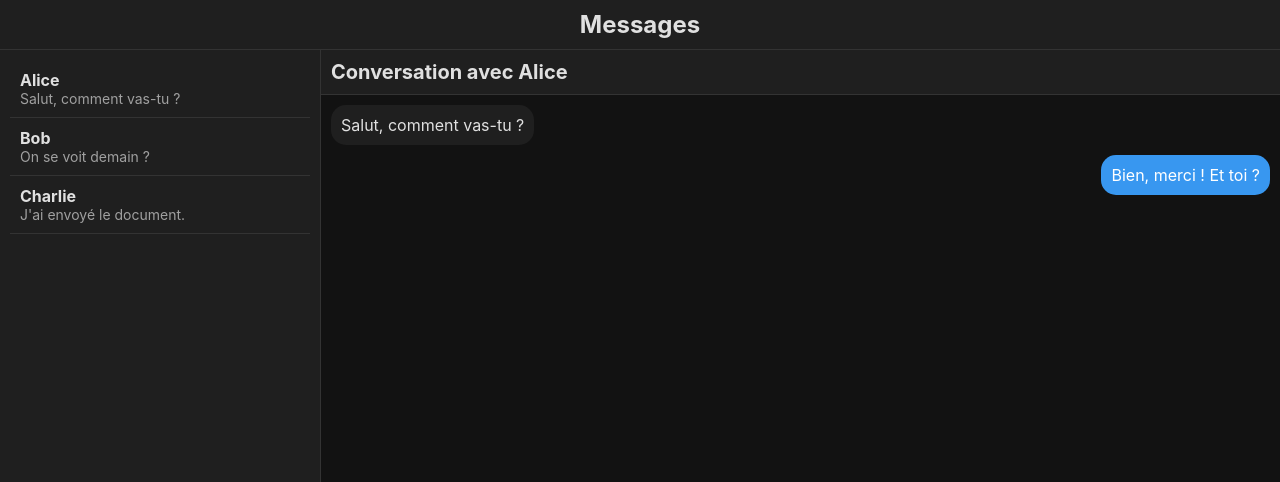
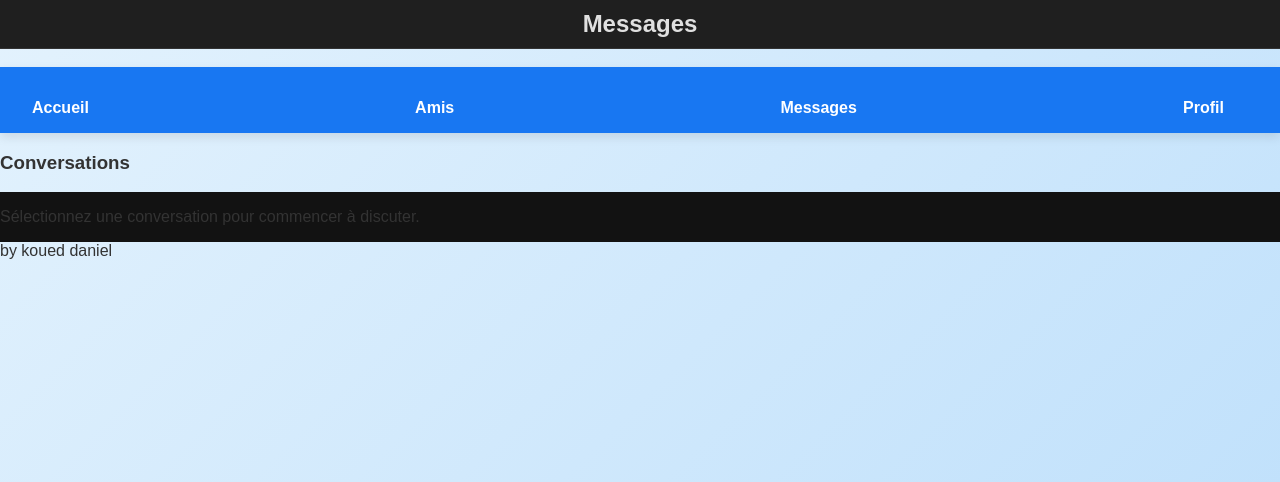
Before and after one commit to koued20/koued, a Flask app: page /messages in a window 1280 px wide. Shown: the top 482 px of the page. Run offline with Flask 3, Linux system fonts and the light colour scheme; a user stored in the database is signed in; parts of the project's set-up code (start-up, migrations or seed data) failed here and were passed over.

Commit message:
Update messages.html

```diff
--- a/templates/messages.html
+++ b/templates/messages.html
@@ -148,6 +148,48 @@
   <header>
     <h1>Messages</h1>
   </header>
+  {% extends "base.html" %}
+
+{% block content %}
+<div class="messages-container">
+  <!-- Liste des conversations -->
+  <div class="conversations">
+    <h3>Conversations</h3>
+    <ul>
+      {% for conv in conversations %}
+        {% set other_user = conv.sender if conv.sender_id != user_id else conv.receiver %}
+        <li>
+          <a href="{{ url_for('messages', user_id=other_user.id) }}">
+            <img src="{{ url_for('static', filename=other_user.profile_pic) }}" alt="{{ other_user.username }}">
+            <span>{{ other_user.username }}</span>
+          </a>
+        </li>
+      {% endfor %}
+    </ul>
+  </div>
+
+  <!-- Messages avec un utilisateur spécifique -->
+  <div class="chat">
+    {% if messages %}
+      <div class="messages">
+        {% for message in messages %}
+          <div class="message {% if message.sender_id == user_id %}sent{% else %}received{% endif %}">
+            <p>{{ message.content }}</p>
+            <small>{{ message.timestamp.strftime('%d/%m/%Y %H:%M') }}</small>
+          </div>
+        {% endfor %}
+      </div>
+      <form action="{{ url_for('send_message') }}" method="POST">
+        <input type="hidden" name="receiver_id" value="{{ other_user_id }}">
+        <textarea name="content" placeholder="Écrivez un message..." required></textarea>
+        <button type="submit">Envoyer</button>
+      </form>
+    {% else %}
+      <p>Sélectionnez une conversation pour commencer à discuter.</p>
+    {% endif %}
+  </div>
+</div>
+{% endblock %}
   <div class="container">
     <!-- Sidebar avec la liste des conversations -->
     <div class="sidebar">
```
